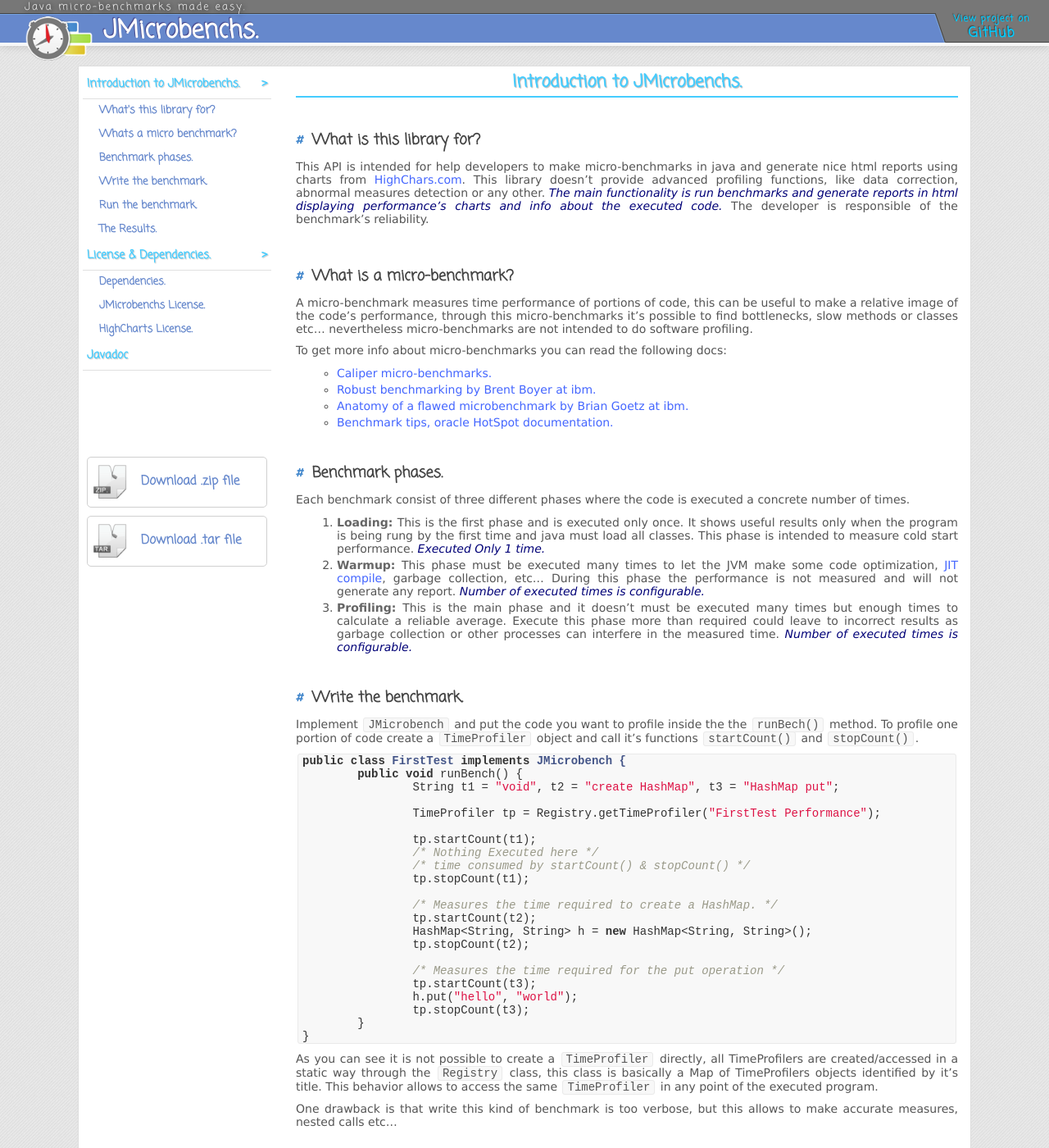
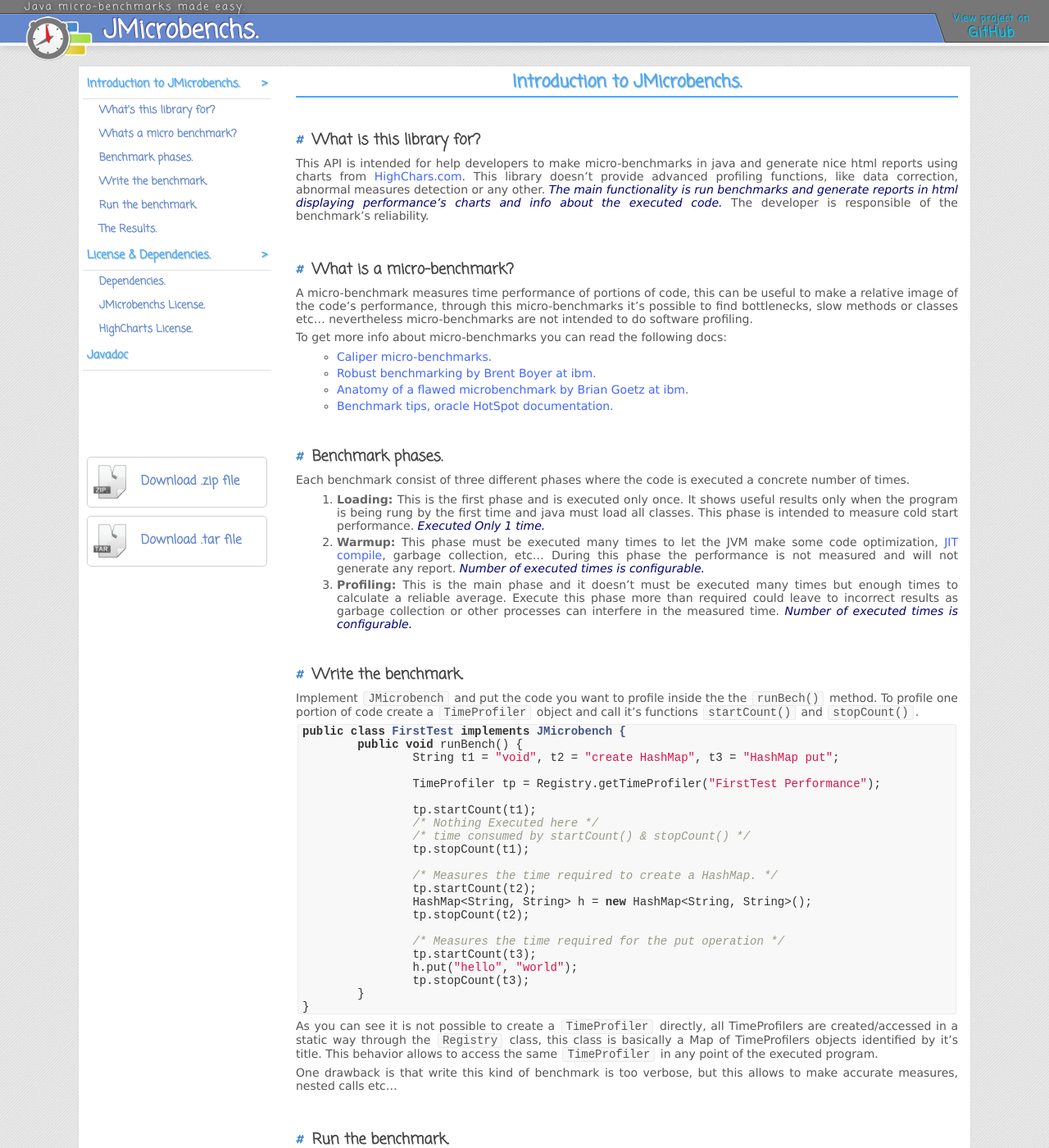
Before and after one commit to M-jerez/JMicrobenchs, a Jekyll site: the page built from _posts/9999-01-01-intro.md, in a window 1280 px wide and 1400 px high. Shown: the whole window at 82% size. Built offline with Jekyll 4.4.1, drawn with Linux system fonts in a browser that asks for light colours; nearby versions of some CDN libraries.

Commit message:
update style

```diff
--- a/css/style.css
+++ b/css/style.css
@@ -200,7 +200,7 @@
 	font-weight:bold;
 	text-decoration: none;
 	border-bottom: solid 1px #e0e0e0;
-	color: #4cf;
+	color: #4af;
 	display: block;
 	position: relative;
 	padding-right: 15px;
@@ -333,12 +333,12 @@
 	color:#46f;
 }
 #main-content p{
-	margin: 10px 0;
+	margin: 6px 0;
 }
 #main-content > h1 {
   font: bold 1em 'Coming Soon', 'Comic Sans MS', cursive;
-  border-bottom: solid #4cf 2px;
-  color: #4cf;
+  border-bottom: solid #4af 2px;
+  color: #4af;
   text-align: center;
   padding: 0px;
   margin-top:15px;
```
